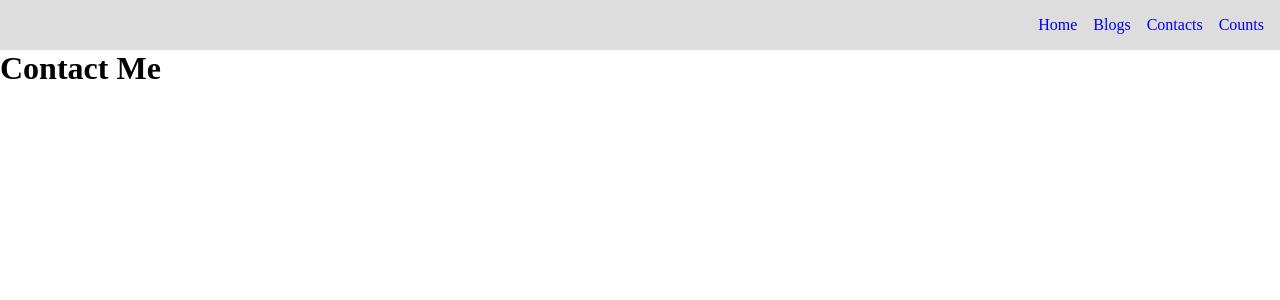
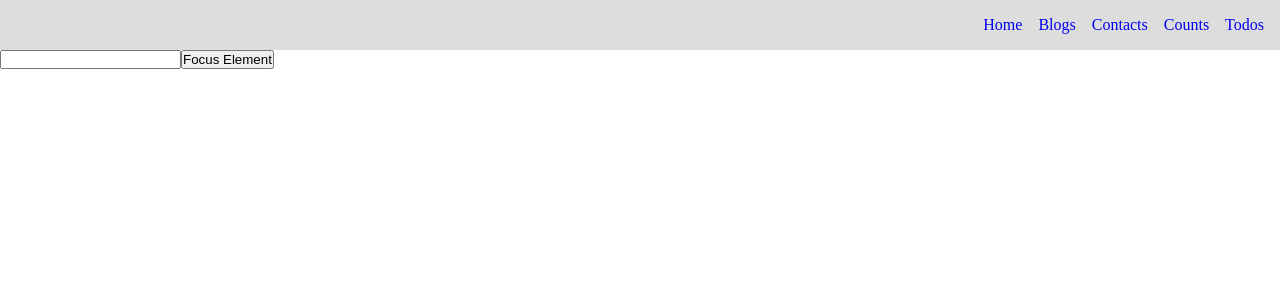
Before and after one commit to AaronSala/starter, a React (Create React App) app: page /contacts in a window 1280 px wide. Shown: the top 300 px of the page. Built offline with nearby package versions, Linux system fonts and the light colour scheme.

Commit message:
creating custom hooks: usefetch

```diff
--- a/src/App.js
+++ b/src/App.js
@@ -5,6 +5,7 @@ import Home from "./pages/Home";
 import Blogs from "./pages/Blogs";
 import Counts from "./pages/Counts";
 import Contacts from "./pages/Contacts";
+import Todos from "./pages/Todos"
 
 function App() {
   return (
@@ -15,6 +16,7 @@ function App() {
           <Route path="blogs" element={<Blogs />} />
           <Route path="contacts" element={<Contacts />} />
           <Route path="counts" element={<Counts />} />
+          <Route path="todos" element={<Todos />} />
         </Route>
       </Routes>
     </BrowserRouter>
--- a/src/pages/Contacts.js
+++ b/src/pages/Contacts.js
@@ -1,5 +1,16 @@
+import { useRef } from "react";
+
 function Contacts() {
-    return ( <h1>Contact Me</h1> );
+    const inputElement = useRef();
+
+    const focusInput=() => {
+        inputElement.current.focus()
+    }
+    return (<>
+        <input type="text" ref={inputElement}></input>
+        <button onClick={focusInput}>Focus Element</button>
+    </>
+    );
 }
 
 export default Contacts;
--- a/src/pages/Layout.js
+++ b/src/pages/Layout.js
@@ -18,6 +18,9 @@ const Layout = () => {
           <li>
             <Link to="/counts">Counts</Link>
           </li>
+          <li>
+            <Link to="/todos">Todos</Link>
+          </li>
         </ul>
       </nav>
       <Outlet />
--- /dev/null
+++ b/src/pages/Todos.js
@@ -0,0 +1,15 @@
+import useFetch from "./useFetch"
+const Todo =()=> {
+    const [data] = useFetch("https://jsonplaceholder.typicode.com/todos");
+    return (
+        <>
+            {
+                data && data.map((item) => {
+                    return <p key={item.id}> { item.id}  {item.title}</p>
+                })
+        }
+        </>
+      );
+}
+
+export default Todo;
--- /dev/null
+++ b/src/pages/useFetch.js
@@ -0,0 +1,14 @@
+import { useState, useEffect } from "react";
+
+const  useFetch= (url)=> {
+    const [data, setData] = useState(null);
+
+  useEffect(() => {
+    fetch(url)
+      .then((res) => res.json())
+      .then((data) => setData(data));
+  }, [url]);
+  return [data];
+}
+
+export default useFetch;
```
